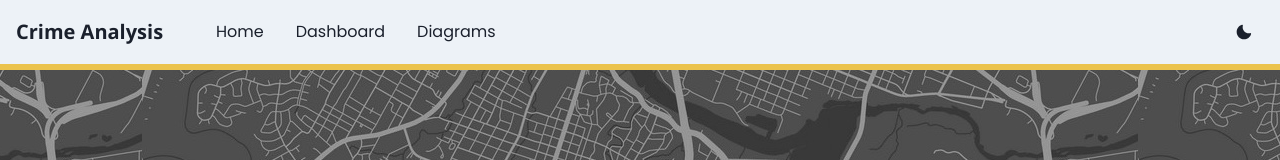
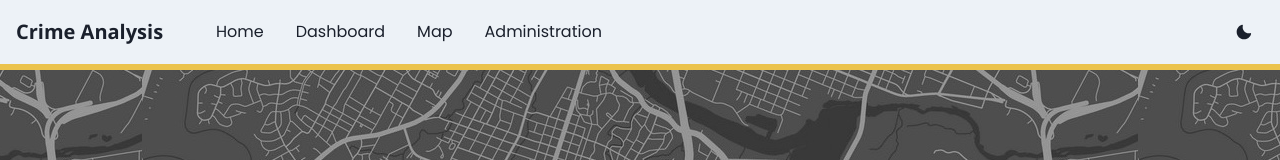
Before and after one commit to Fyz1408/crime-data-site, a React (Create React App) app: page / in a window 1280 px wide. Shown: the top 160 px of the page. Built offline with nearby package versions, Linux system fonts and the light colour scheme.

Commit message:
Added isActive to navbar to show which page user is on

```diff
--- a/src/components/navbar/Navbar.tsx
+++ b/src/components/navbar/Navbar.tsx
@@ -15,13 +15,14 @@ import './NavbarStyle.css';
 
 interface Props {
   children: React.ReactNode,
-  href: string
+  href: string,
+  isActive: boolean,
 }
 
-const Links = ['Home', 'Dashboard', 'Diagrams']
+const Links = ['Home', 'Dashboard', 'Map', 'Administration']
 
 const NavLink = (props: Props) => {
-  const {children, href} = props
+  const {children, href, isActive} = props
 
   return (
     <Box
@@ -29,6 +30,7 @@ const NavLink = (props: Props) => {
       px={2}
       py={1}
       rounded={'md'}
+      className={isActive ? 'bold' : ''}
       _hover={{
         textDecoration: 'none',
         bg: useColorModeValue('gray.200', 'gray.700'),
@@ -42,7 +44,7 @@ const NavLink = (props: Props) => {
 export default function Navbar() {
   const {colorMode, toggleColorMode} = useColorMode()
   const {isOpen, onOpen, onClose} = useDisclosure()
-
+  const path = window.location.pathname;
 
   return (
     <>
@@ -73,7 +75,13 @@ export default function Navbar() {
             </Flex>
             <HStack as={'nav'} spacing={4} display={{base: 'none', md: 'flex'}}>
               {Links.map((link) => (
-                  <NavLink key={link} href={link.toLowerCase()}>{link}</NavLink>
+                <NavLink
+                  key={link}
+                  href={link.toLowerCase()}
+                  isActive={'/' + link.toLowerCase() === path}
+                >
+                  {link}
+                </NavLink>
               ))}
             </HStack>
           </HStack>
@@ -88,7 +96,13 @@ export default function Navbar() {
           <Box pb={4} display={{md: 'none'}}>
             <Stack as={'nav'} spacing={4}>
               {Links.map((link) => (
-                  <NavLink key={link} href={link.toLowerCase()}>{link}</NavLink>
+                <NavLink
+                  key={link}
+                  href={link.toLowerCase()}
+                  isActive={'/' + link.toLowerCase() === path}
+                >
+                  {link}
+                </NavLink>
               ))}
             </Stack>
           </Box>
--- a/src/components/navbar/NavbarStyle.css
+++ b/src/components/navbar/NavbarStyle.css
@@ -0,0 +1,3 @@
+.bold {
+    font-weight: bold;
+}
```
Lines whose indentation alone changed are shown as unchanged.
